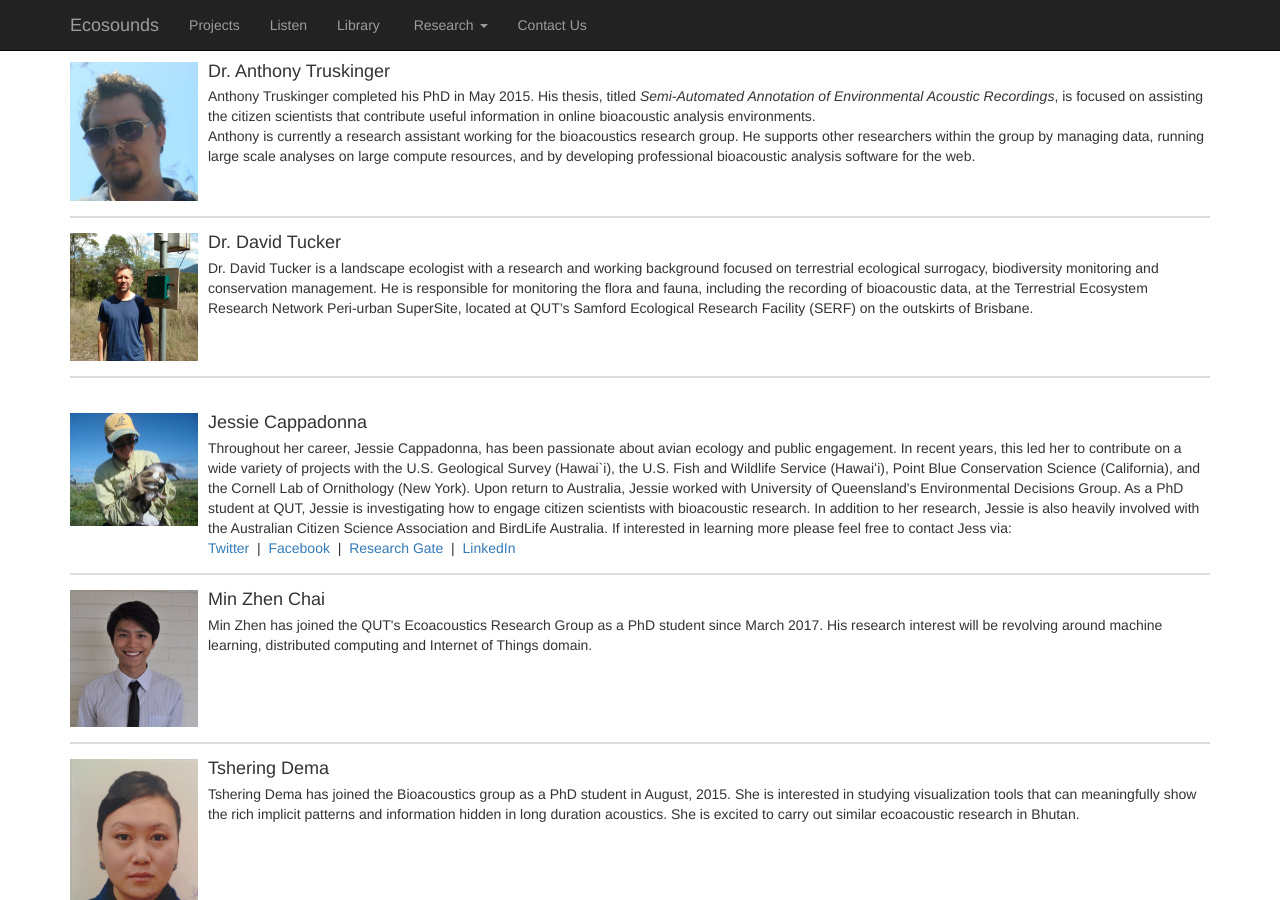
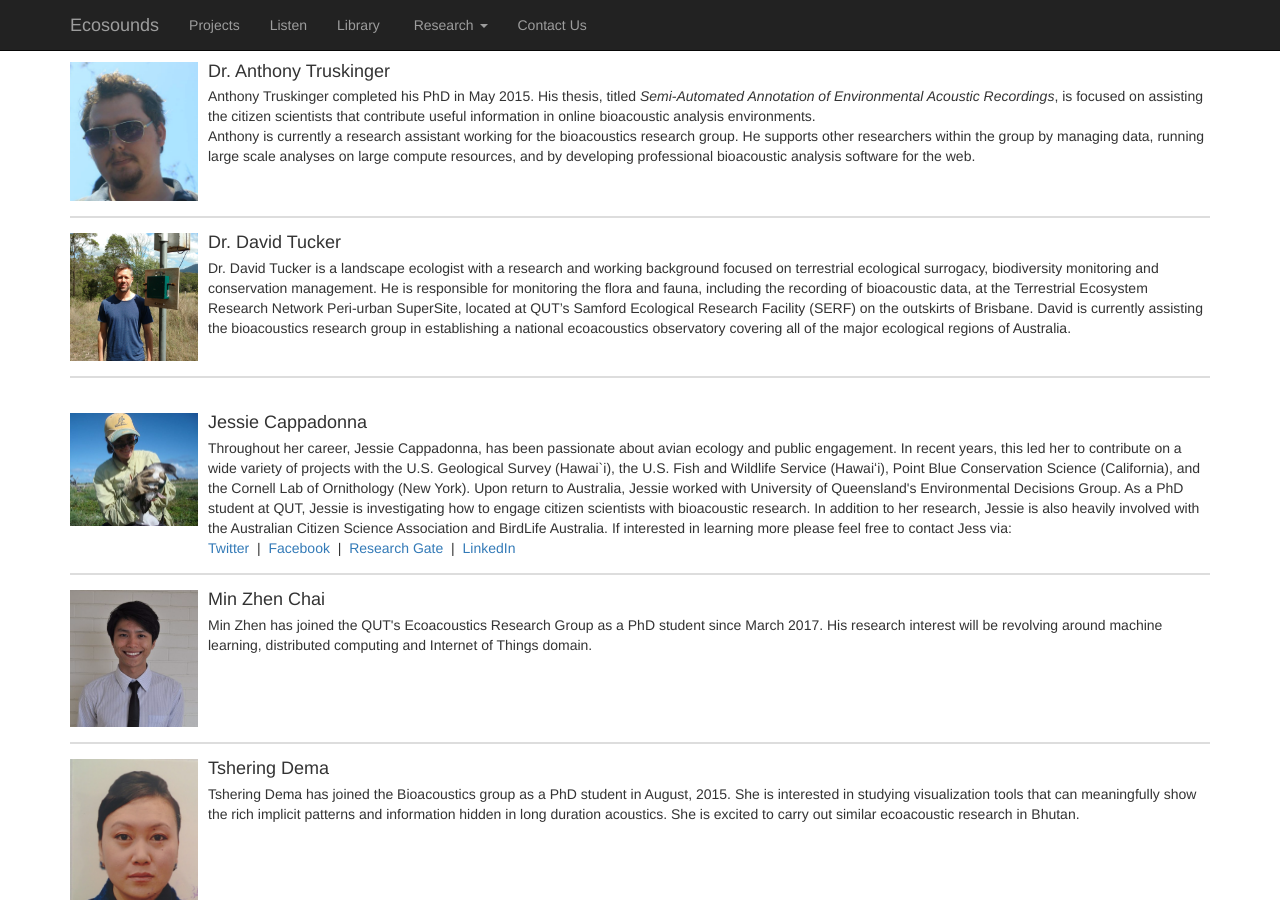
Before and after one commit to QutEcoacoustics/research-blog, a Jekyll site: the page built from people/people.html, in a window 1280 px wide and 900 px high, scrolled down 649 px. Built offline with Jekyll 4.4.1, drawn with Linux system fonts in a browser that asks for light colours; nearby versions of some CDN libraries.

Commit message:
Update people.html

```diff
--- a/people/people.html
+++ b/people/people.html
@@ -88,7 +88,8 @@ title: Ecosounds | People
                 ecological surrogacy, biodiversity monitoring and conservation management. He is responsible for monitoring
                 the flora and fauna, including the recording of bioacoustic data, at the Terrestrial Ecosystem Research
                 Network Peri-urban SuperSite, located at QUT’s Samford Ecological Research Facility (SERF) on the outskirts
-                of Brisbane.
+                of Brisbane. David is currently assisting the bioacoustics research group in establishing a national ecoacoustics
+		observatory covering all of the major ecological regions of Australia.
             </div>
         </li>
 
```
